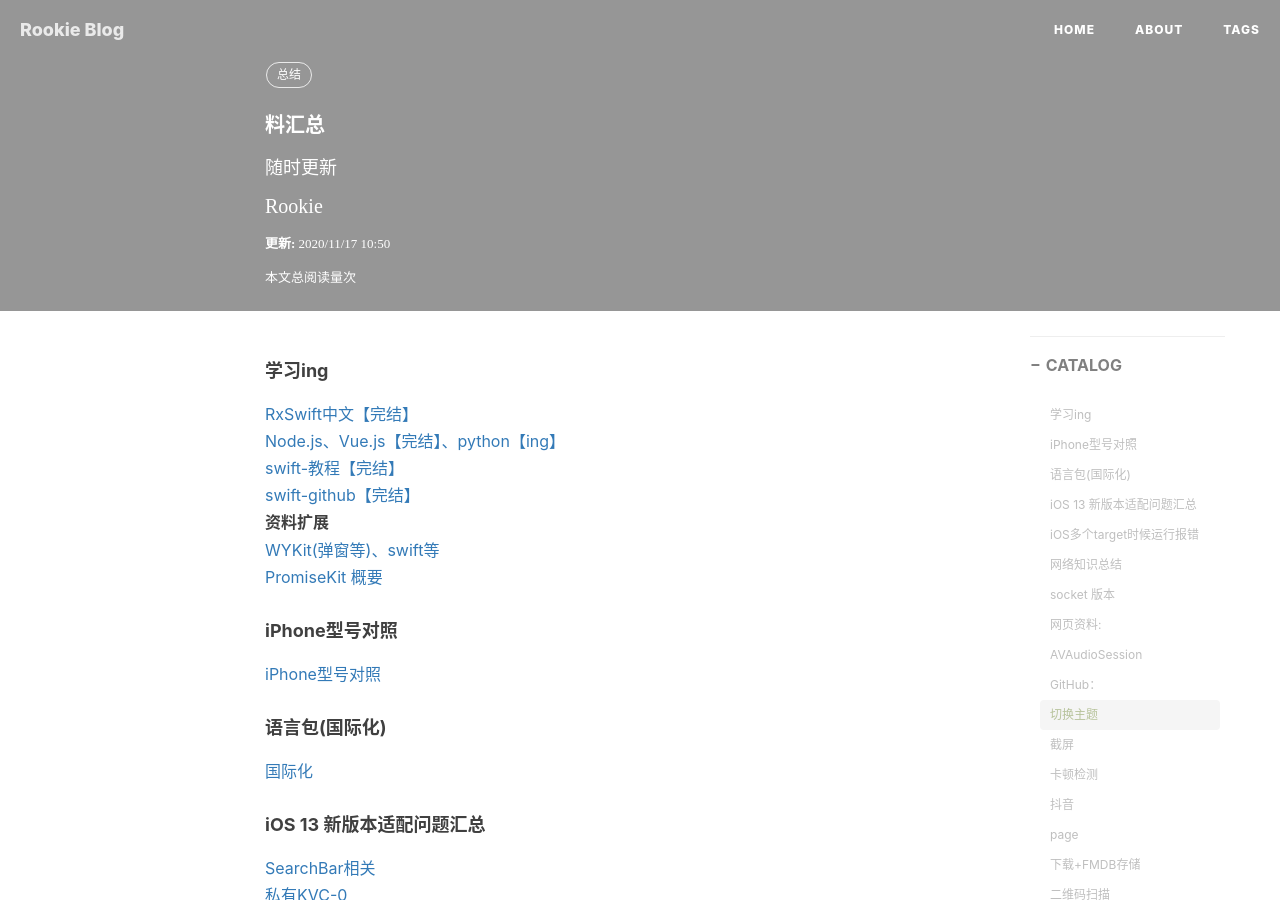
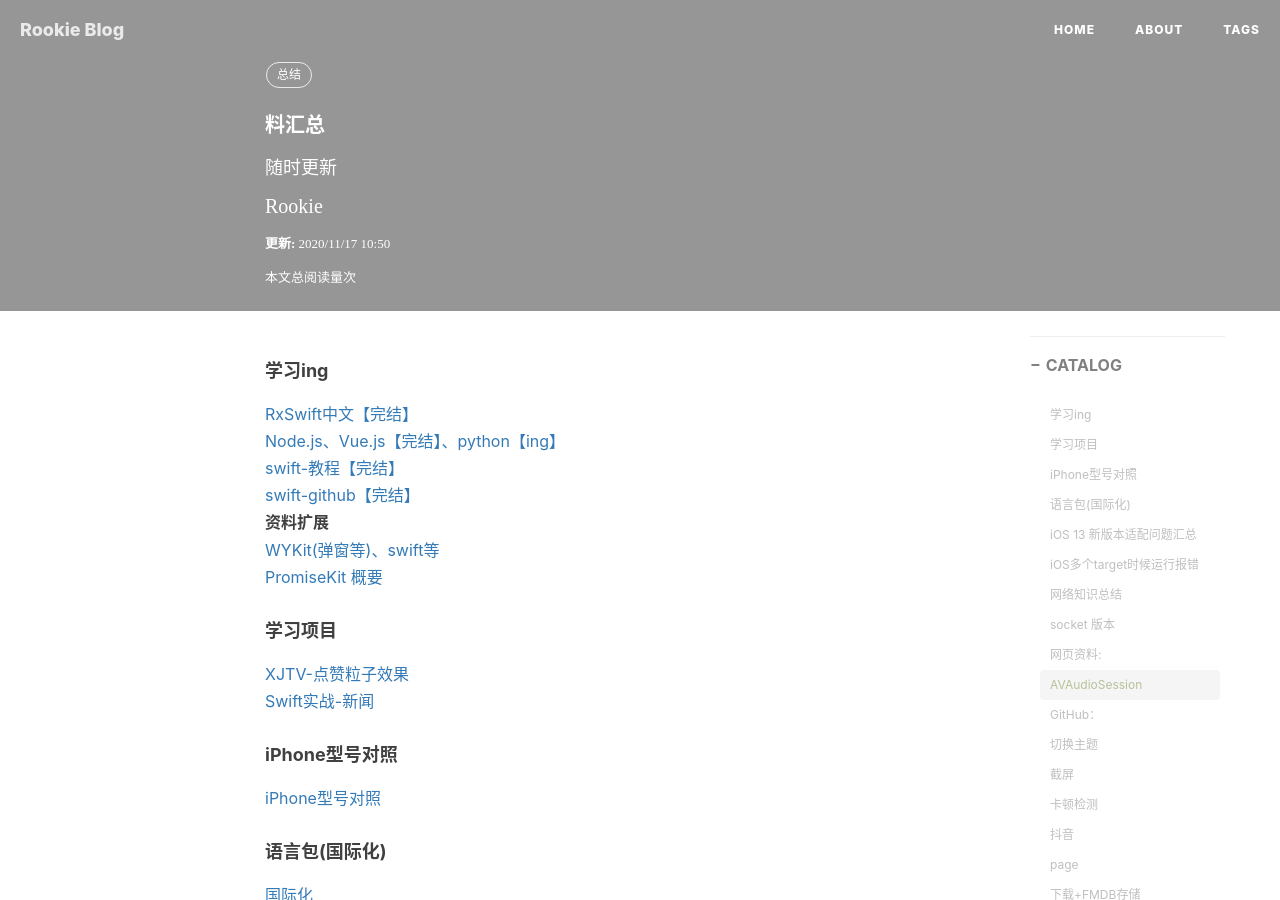
Before and after one commit to yznote/yznote.github.io, a Jekyll site: the page built from _posts/1993-06-05-资料汇总.md, in a window 1280 px wide and 900 px high. Built offline with Jekyll 4.4.1, drawn with Linux system fonts in a browser that asks for light colours; nearby versions of some CDN libraries; comment, search, counter and statistics services are not loaded.

Commit message:
Update 1993-06-05-资料汇总.md

```diff
--- a/_posts/1993-06-05-资料汇总.md
+++ b/_posts/1993-06-05-资料汇总.md
@@ -20,6 +20,10 @@ tags:
 **资料扩展**
 [WYKit(弹窗等)、swift等](https://github.com/Jacke-xu)
 [PromiseKit 概要](https://www.jianshu.com/p/86e47d3ced8d)
+
+#### 学习项目
+[XJTV-点赞粒子效果](https://github.com/Paulpang/XJTV)
+[Swift实战-新闻](https://github.com/Light413/dctt)
 
 #### iPhone型号对照
 [iPhone型号对照](https://www.theiphonewiki.com/wiki/Models)
```
